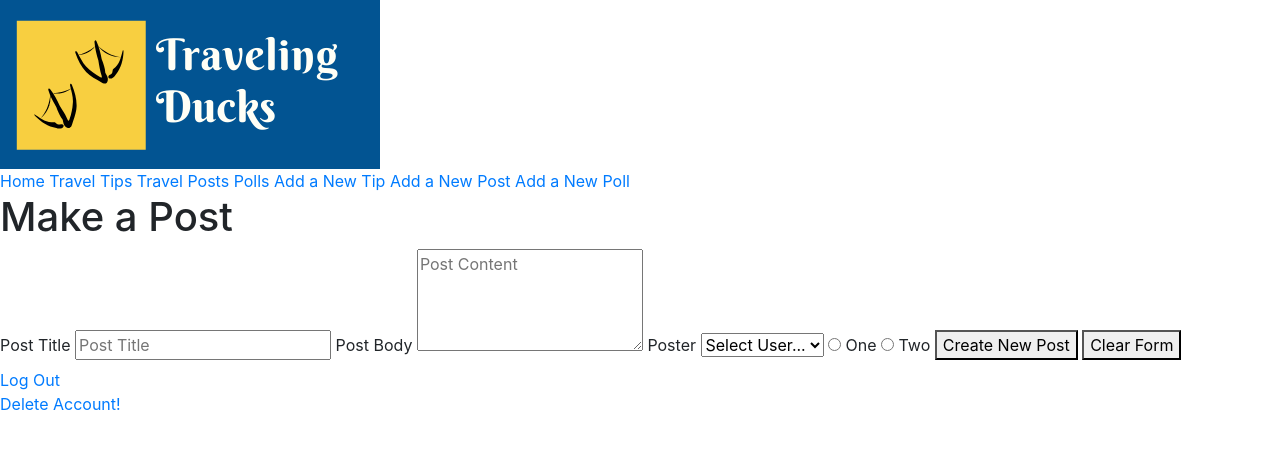
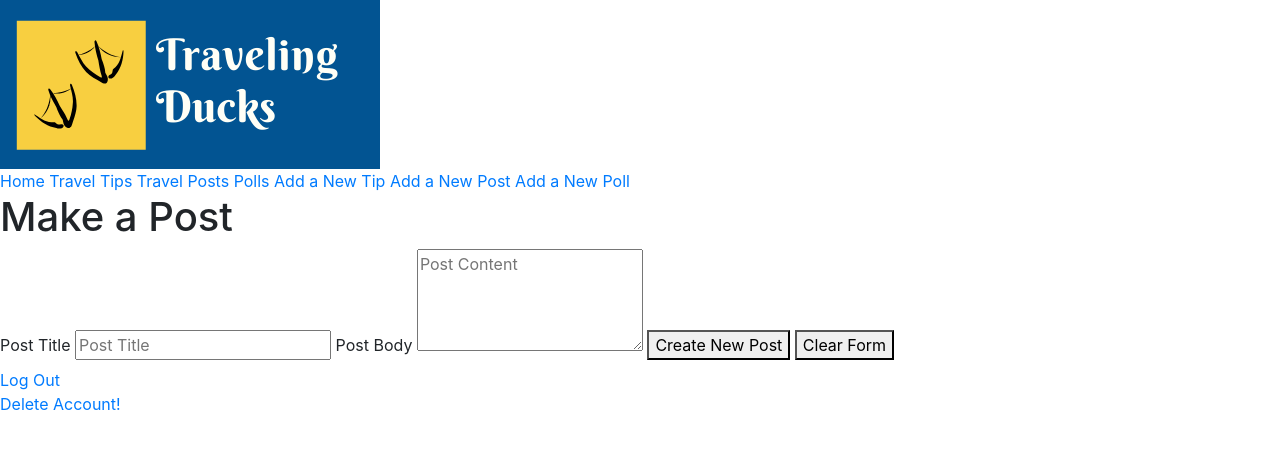
Before and after one commit to piercecohen1/CS-546-Final-Project, a Node server app: page /newpost in a window 1280 px wide. Shown: the top 449 px of the page. Run offline with Node 20, Linux system fonts and the light colour scheme; some libraries are stand-ins or nearby versions.

Commit message:
Correct routes again

```diff
--- a/views/pages/newpost.handlebars
+++ b/views/pages/newpost.handlebars
@@ -1,6 +1,6 @@
 <article class="new-post">
   <h1>Make a Post</h1>
-  <form action="/posts" method="POST" class="new-post-form">
+  <form action="/whattodo" method="POST" class="new-post-form">
     <label>
       Post Title
       <input type="text" name="title" placeholder="Post Title" value="{{post.title}}" class="full-width-input"/>
@@ -9,22 +9,6 @@
       Post Body
     </label>
     <textarea id="post-body" name="body" rows="4" placeholder="Post Content" class="full-width-input">{{post.body}}</textarea>
-
-    <label for="poster">
-      Poster
-    </label>
-    <select class="full-width-input" name="posterId">
-      <option value="">Select User...</option>
-      {{#each users}}
-        <option value="{{_id}}">{{firstName}} {{lastName}}</option>
-      {{/each}}
-    </select>
-    <label>
-      <input type="radio" name="user-test" value="1" /> One
-    </label>
-    <label>
-      <input type="radio" name="user-test" value="2" /> Two
-    </label>
     <button type="submit">Create New Post</button>
     <button type="reset">Clear Form</button>
   </form>
```
Also changed, not shown: views/pages/single.handlebars (deleted, +0 -15 lines).
